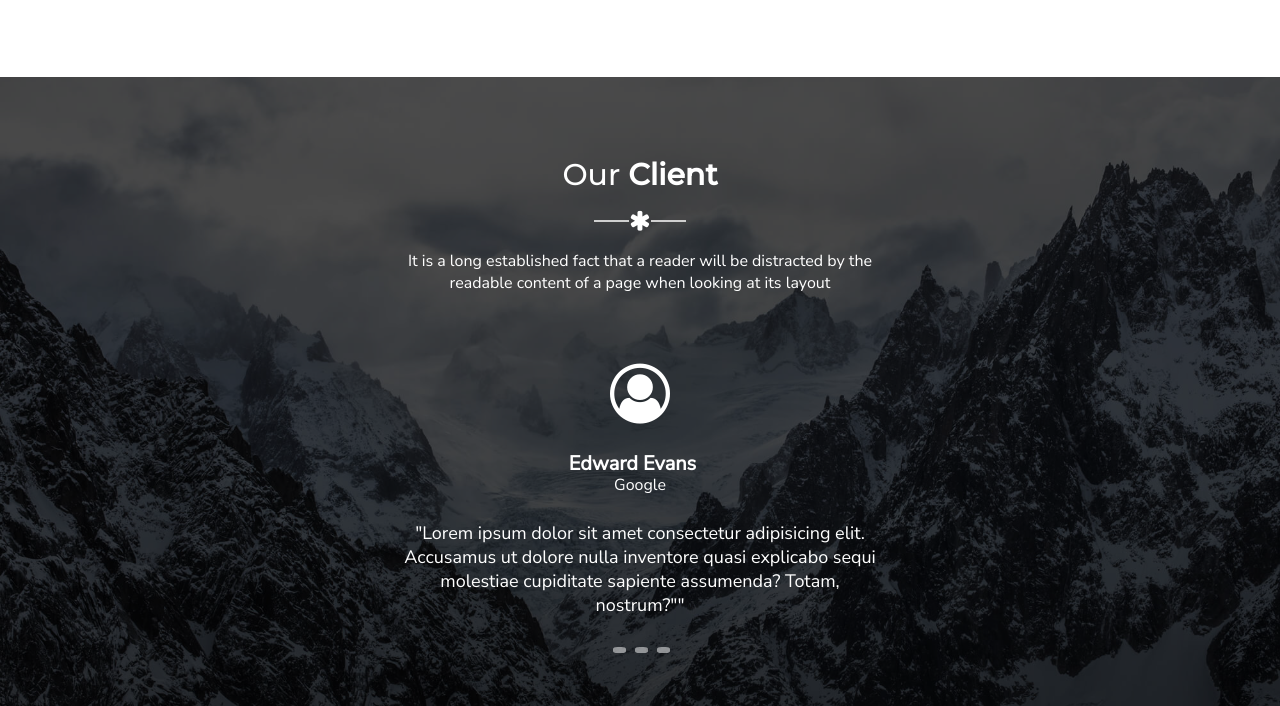
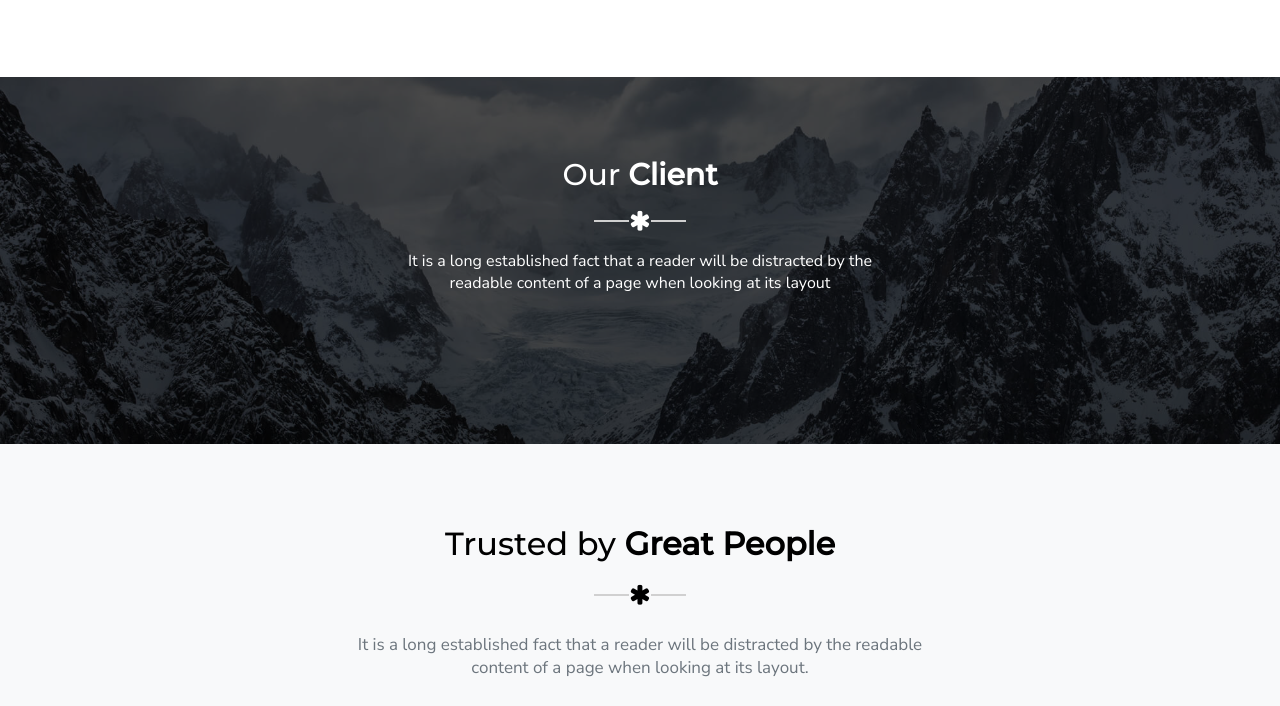
Before and after one commit to front-end-by-rimantas/19-grupe-portfolio-elvish, a website with bundled scripts: page index.html in a window 1280 px wide. Shown: the part 4621-5327 px from the top of the page. Built offline with nearby package versions, Linux system fonts and the light colour scheme; a web font is replaced by a local one.

Commit message:
initial commmit #106

```diff
--- a/index.html
+++ b/index.html
@@ -14,7 +14,7 @@
     <header class="container">
         <div class="row">
             <div class="col-12">
-                <img class ="logo" src="img/Logo/logo_white.png" alt="Logo">
+                <img class="logo" src="img/Logo/logo_white.png" alt="Logo">
                 <div class="nav">
                     <a href="#">Home</a>
                     <a href="#">About</a>
@@ -43,8 +43,8 @@
 
             <div class="linktest "> <a href="#about"></a></div>
             <div class="bounce ">
-                <i  class="fa fa-angle-double-down"></i>
-              </div>
+                <i class="fa fa-angle-double-down"></i>
+            </div>
 
 
 
@@ -290,8 +290,6 @@
 
     <!-- section OUR CLIENT begin -->
     <section class="container clients">
-
-
         <div class="row ">
             <div class="col-12 ">
                 <h2 class="client">Our <span>Client </span> </h2>
@@ -304,39 +302,16 @@
         </div>
         <div class="row">
             <div class="col-4-6 col-sm-12">
-            <p class="pastimonial">It is a long established fact that a reader will be distracted by the readable content of
-                a page when looking at its layout</p>
+                <p class="pastimonial">It is a long established fact that a reader will be distracted by the readable
+                    content of
+                    a page when looking at its layout</p>
             </div>
         </div>
+        <div class="row">
+            <div class="col-4-6 col-sm-12" id="testimonials"></div>
+        </div>
 
-
-
-    <div class="row  ">
-         <div class="col-4-6 col-sm-12">
-             <div class="testimonials">
-                 <div class="view">
-                     <div class="list">
-                         <div class="item">
-                        <i><i class="fa fa-user-circle-o avatar"></i></i>
-                        <div class="name">Edward Evans</div>
-                        <div class="company">Google</div>
-                         <p class="description">"Lorem ipsum dolor sit amet consectetur adipisicing elit. Accusamus ut dolore nulla inventore quasi explicabo sequi molestiae cupiditate sapiente assumenda? Totam, nostrum?""
-                        </p>
-
-                         </div>
-                    </div>
-                </div>
-                 <div class="controls">
-                    <div class="minus">  </div>
-                     <div class="minus">  </div>
-                    <div class="minus">  </div>
-                </div>
-            </div>
-
-         </div>
-    </div>
-
-</section>
+    </section>
     <!-- section OUR CLIENT end -->
 
     <!-- section TESTIMONIALS begin -->
--- /dev/null
+++ b/js/components/clients/Clients.js
@@ -0,0 +1,7 @@
+class Clients {
+    constructor(params) {
+
+    }
+}
+
+export { Clients }
--- /dev/null
+++ b/js/data/clientsData.js
@@ -0,0 +1,55 @@
+/* <div class="testimonials">
+                    <div class="view">
+                        <div class="list">
+                            <div class="item">
+                                <i class="fa fa-user-circle-o avatar"></i>
+                                <div class="name">Edward Evans</div>
+                                <div class="company">Google</div>
+                                <p class="description">"Lorem ipsum dolor sit amet consectetur adipisicing elit.
+                                    Accusamus ut dolore nulla inventore quasi explicabo sequi molestiae cupiditate
+                                    sapiente assumenda? Totam, nostrum?""
+                                </p>
+                            </div>
+                        </div>
+                    </div>
+                    <div class="controls">
+                        <div class="minus"></div>
+                        <div class="minus"></div>
+                        <div class="minus"></div>
+                    </div>
+                </div> */
+
+const clientsData = [
+    {
+        img: '',
+        name: 'Edward Evans',
+        location: 'Google',
+        comment: "Lorem ipsum dolor sit amet consectetur adipisicing elit. Accusamus ut dolore nulla inventore quasi explicabo sequi molestiae cupiditate sapiente assumenda? Totam, nostrum?"
+    },
+    {
+        img: '',
+        name: 'Kirk McFall',
+        location: 'Google',
+        comment: "Lorem ipsum dolor sit amet consectetur adipisicing elit. Accusamus ut dolore nulla inventore quasi explicabo sequi molestiae cupiditate sapiente assumenda? Totam, nostrum?"
+    },
+    {
+        img: '',
+        name: 'Antonio Hernandez',
+        location: 'Google',
+        comment: "Lorem ipsum dolor sit amet consectetur adipisicing elit. Accusamus ut dolore nulla inventore quasi explicabo sequi molestiae cupiditate sapiente assumenda? Totam, nostrum?"
+    },
+    {
+        img: '',
+        name: 'Martyna Sezaite',
+        location: 'Vilnius',
+        comment: "Wow, koks grazus puslapis!"
+    },
+    {
+        img: '',
+        name: 'Dalia Grybauskaite',
+        location: 'Vilnius',
+        comment: 'Statau "like"'
+    },
+]
+
+export { clientsData }
--- a/js/main-home.js
+++ b/js/main-home.js
@@ -15,6 +15,8 @@ import { Education } from './components/education/Education.js';
 /* hire me */
 /* our work */
 /* testimonials */
+import { clientsData } from './data/clientsData.js';
+import { Clients } from './components/clients/Clients.js'
 /* trusted, logos */
 /* subscribe */
 /* blog */
@@ -40,6 +42,12 @@ new Education({
 /* hire me */
 /* our work */
 /* testimonials */
+new Clients(
+    {
+        selector: '.container #testimonials',
+        data: clientsData
+    }
+)
 /* trusted, logos */
 /* subscribe */
 /* blog */
```
